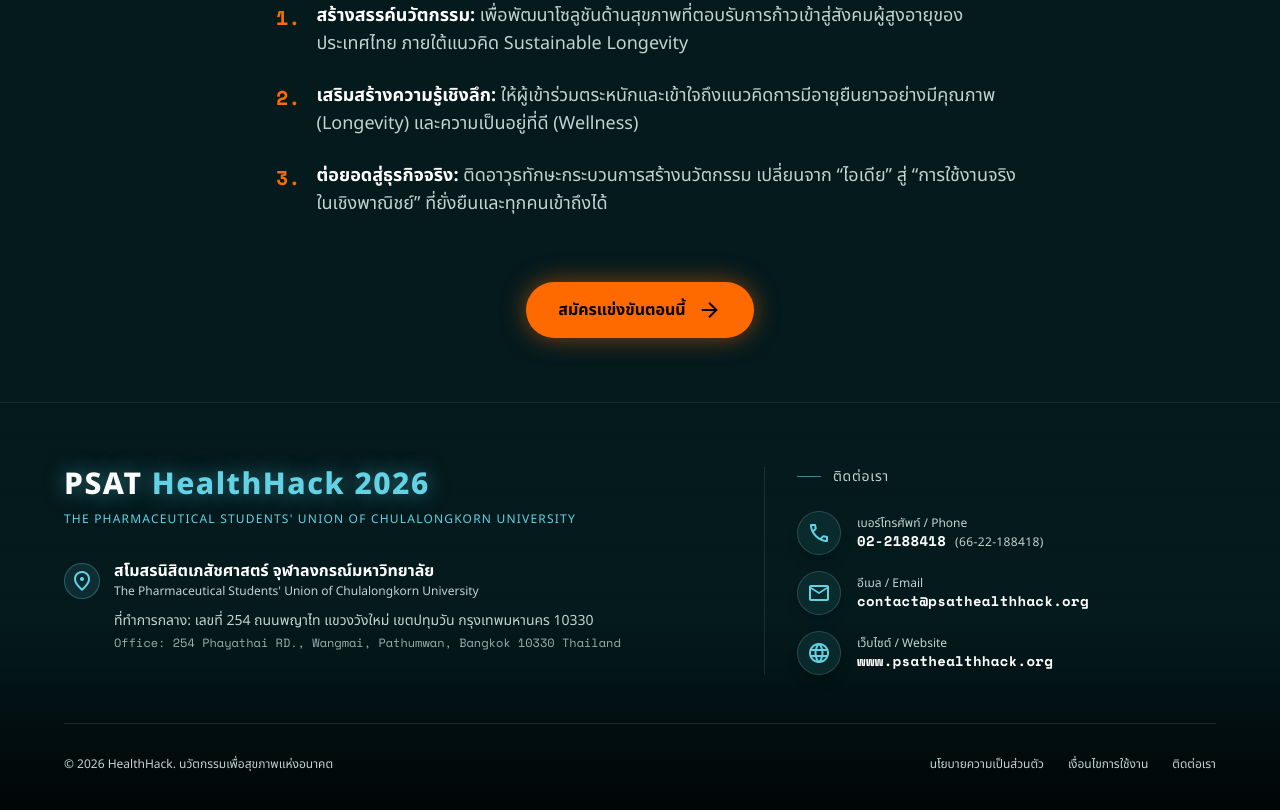
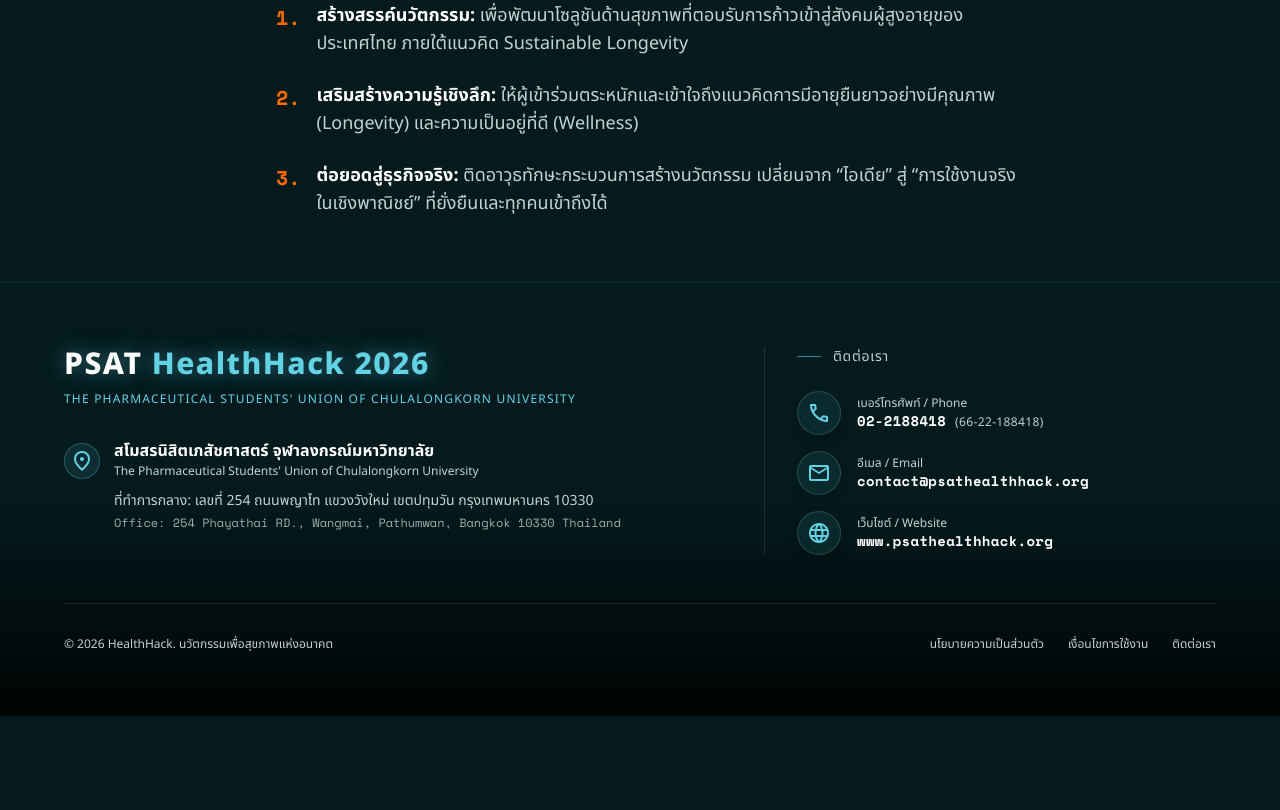
Before and after one commit to phutthiongpharmacy-ui/PSATHealthHack, a Next.js app: page /about in a window 1280 px wide. Shown: the part 1695-2505 px from the top of the page. After the commit the page ends 2411 px from the top, so only its background shows below. Built offline with nearby package versions, Linux system fonts and the light colour scheme.

Commit message:
remove registration CTA button from bottom of About page

```diff
--- a/src/app/about/page.tsx
+++ b/src/app/about/page.tsx
@@ -141,17 +141,6 @@
               </div>
             </li>
           </ol>
-
-          {/* Clean CTA Button */}
-          <div className="pt-10 text-center">
-            <Link
-              href="/register"
-              className="inline-flex items-center gap-3 bg-hh-action text-black font-sora text-base px-8 py-4 rounded-full font-bold hover:bg-orange-400 transition-all shadow-[0_0_25px_rgba(255,106,0,0.5)] active:scale-95"
-            >
-              สมัครแข่งขันตอนนี้
-              <span className="material-symbols-outlined text-xl">arrow_forward</span>
-            </Link>
-          </div>
         </section>
 
       </div>
```
